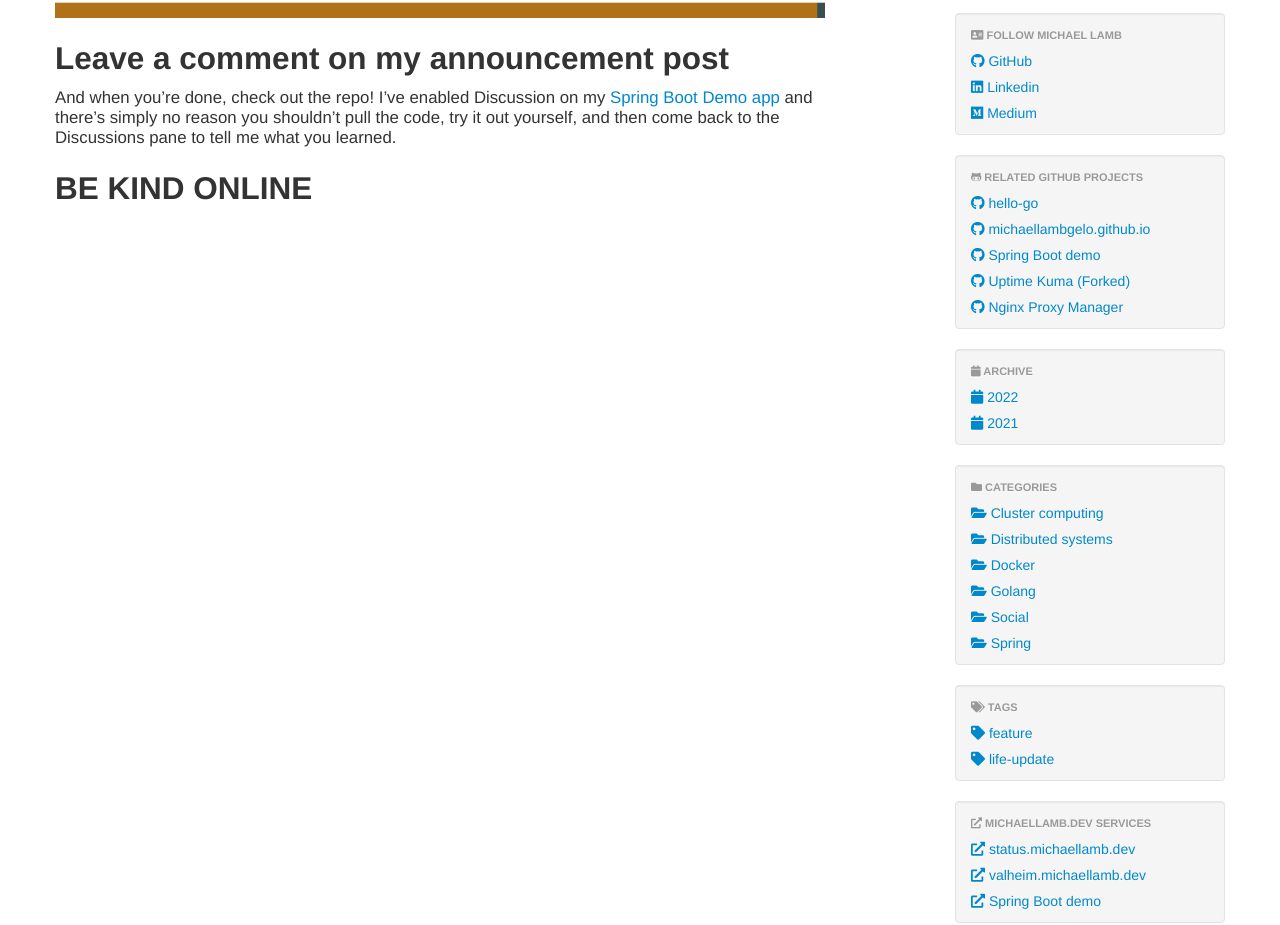
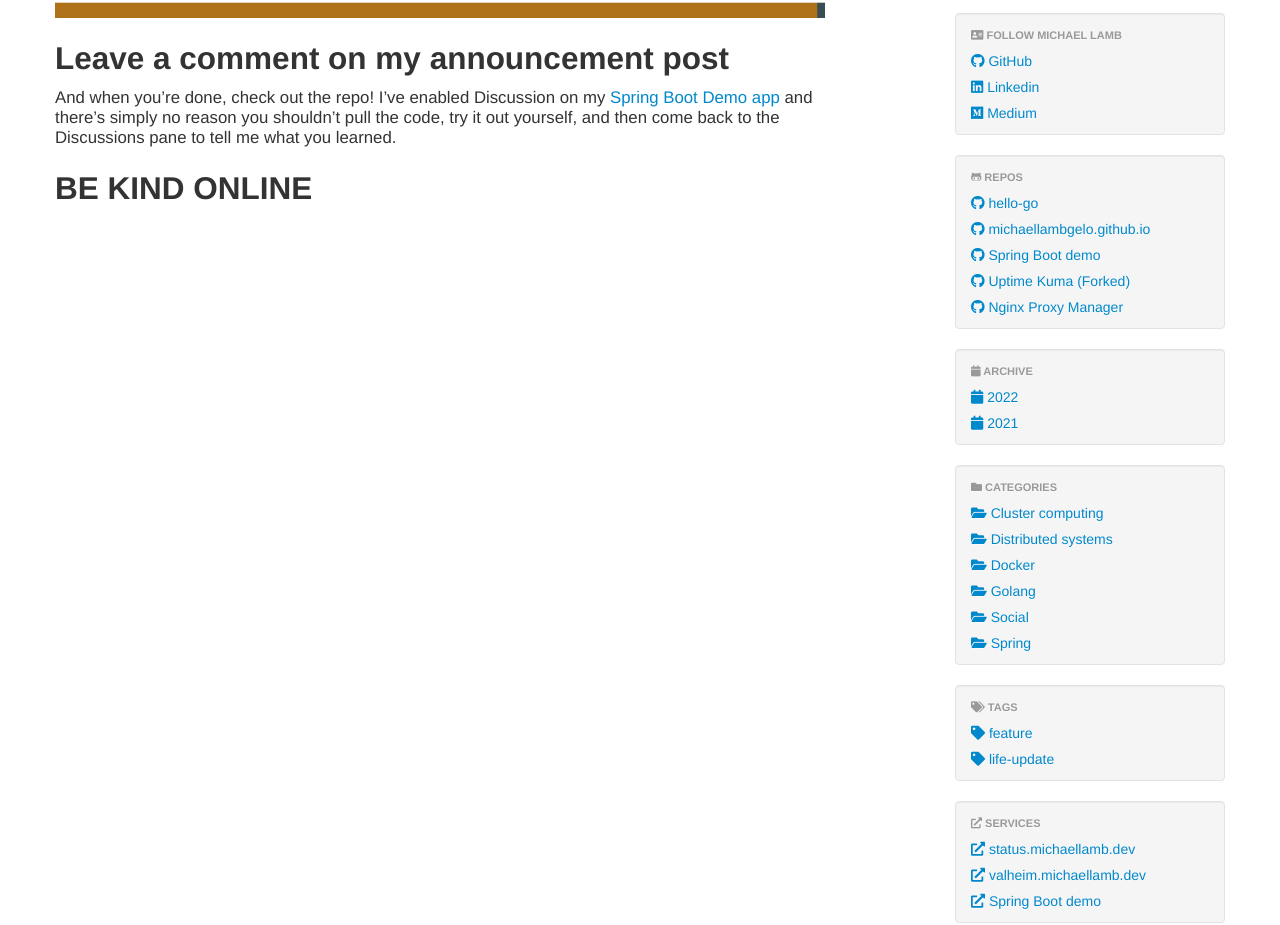
Before and after one commit to michaellambgelo/michaellambgelo.github.io, a Jekyll site: the page built from _posts/2022-05-04-demo-discussions.md, in a window 1280 px wide and 1400 px high, scrolled down 413 px. Shown: the part 436-1361 px from the top of the window. Built offline with Jekyll 4.4.1, drawn with Linux system fonts in a browser that asks for light colours; some of the changed text lies outside the part shown.

Commit message:
update config

```diff
--- a/_config.yml
+++ b/_config.yml
@@ -1,6 +1,6 @@
 # gh-pages jekyll configuration
 plugins:
-- jekyll-seo-tag
+  - jekyll-seo-tag
 
 # The following configuration items need set up specifically for your site
 #
@@ -33,13 +33,13 @@ image: "/seo/default.png"
 exclude : [ README.md , version.txt ]
 
 
-# Replace the number with the default number of blot posts you want on each
+# Replace the number with the default number of blog posts you want on each
 # page. A value of 0 will indicate that you don't want to paginate, and all
 # blog posts will be on the index page.
 paginate : 1
 
 
-# To put a alert or notice on every page served, change the appropriate value
+# To put an alert or notice on every page served, change the appropriate value
 # below from false to the message you want displayed (alert : Alert message
 # or notice : Notice message). Alerts tend to show in red or orange, while
 # notices in blue or green. But that is dependent upon the bootstrap theme
@@ -321,7 +321,7 @@ social_links :
 #     name : gh-pages-blog
 #     url : https://github.com/thedereck/gh-pages-blog
 github_projects :
-  header : Related GitHub Projects
+  header : Repos
   projects :
   - project :
     name : hello-go
@@ -369,7 +369,7 @@ github_projects :
 #       name : The Dereck
 #       url: https://thedereck.github.io
 external_links :
-  header : michaellamb.dev Services
+  header : Services
   links :
     - link :
       name : status.michaellamb.dev
```
Also changed, not shown: _posts/2022-05-04-demo-discussions.md (line endings or trailing spaces).
